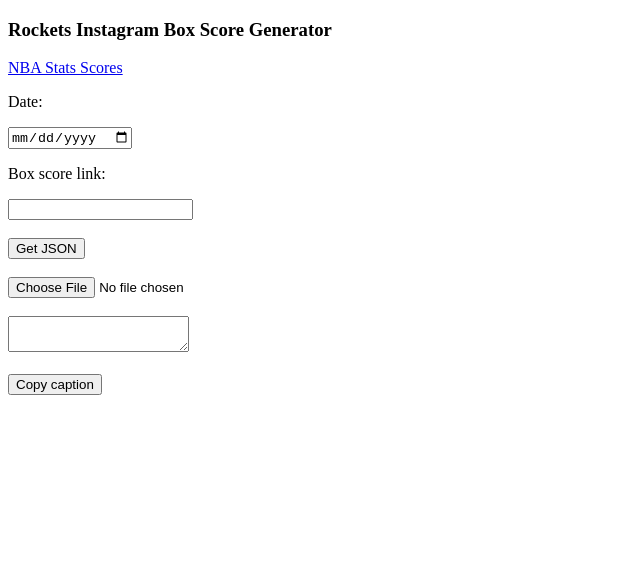
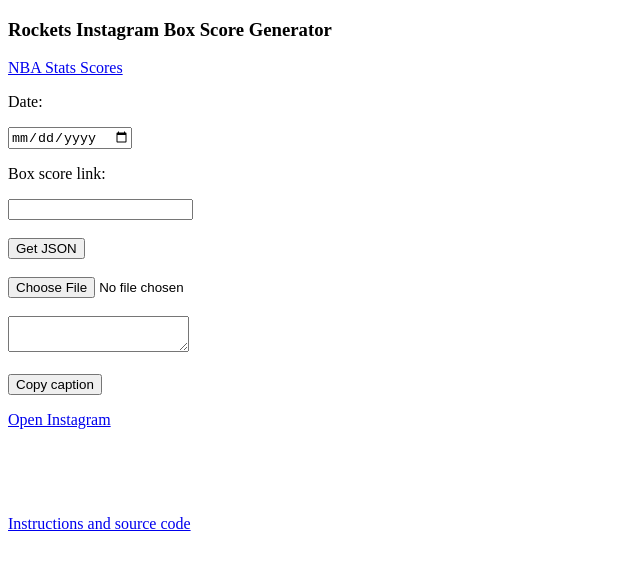
Before and after one commit to carsonsaldanha/rockets-box-score, a plain HTML site: page index.html in a window 1280 px wide. Shown: the whole page, without its empty margins (0-640 px from the left). Drawn offline with Linux system fonts and the light colour scheme.

Commit message:
Add files via upload

```diff
--- a/index.html
+++ b/index.html
@@ -19,8 +19,9 @@
     <textarea id="caption"></textarea>
     <br><br>
     <button id="copyButton">Copy caption</button>
-    <br><br>
-    <p id="copied"></p>
+    <p><a href="https://www.instagram.com" target="_blank">Open Instagram</a></p>
+    <br><br><br>
+    <p><a href="https://github.com/carsonsaldanha/rockets-box-score" target="_blank">Instructions and source code</a></p></p>
     <script src="boxscore.js"></script>
 </body>
 </html>
```
